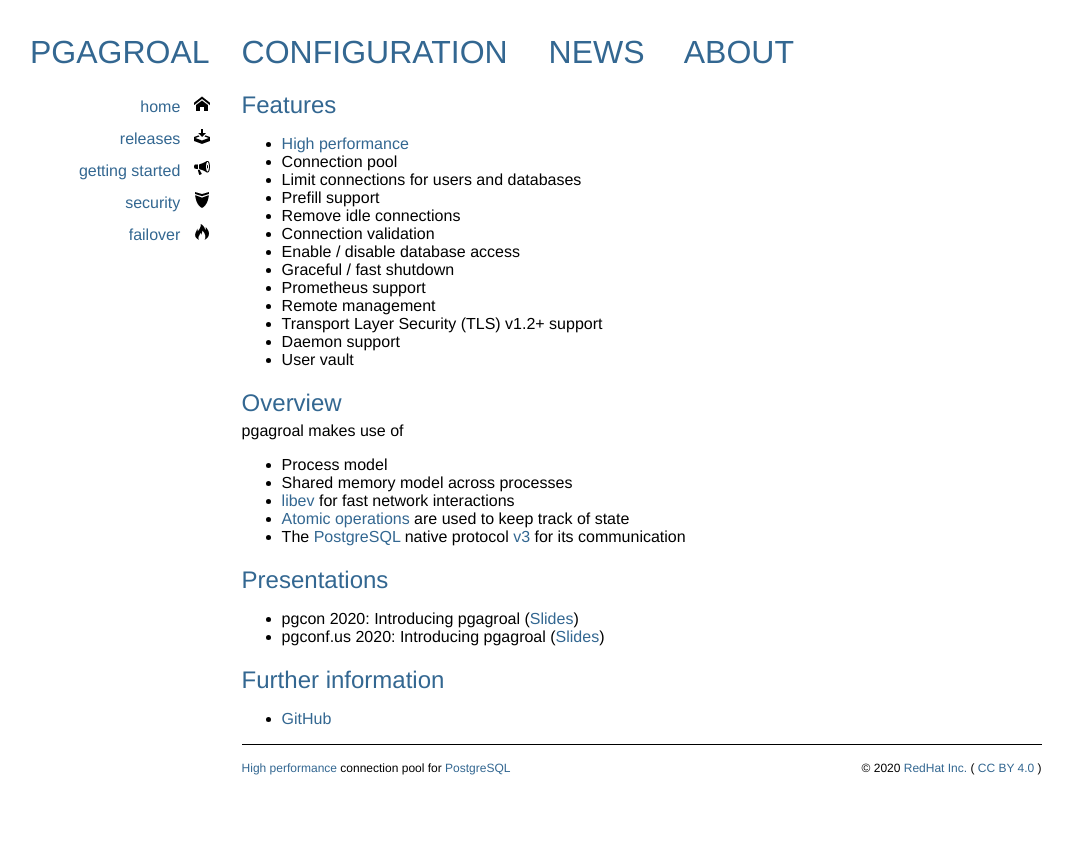
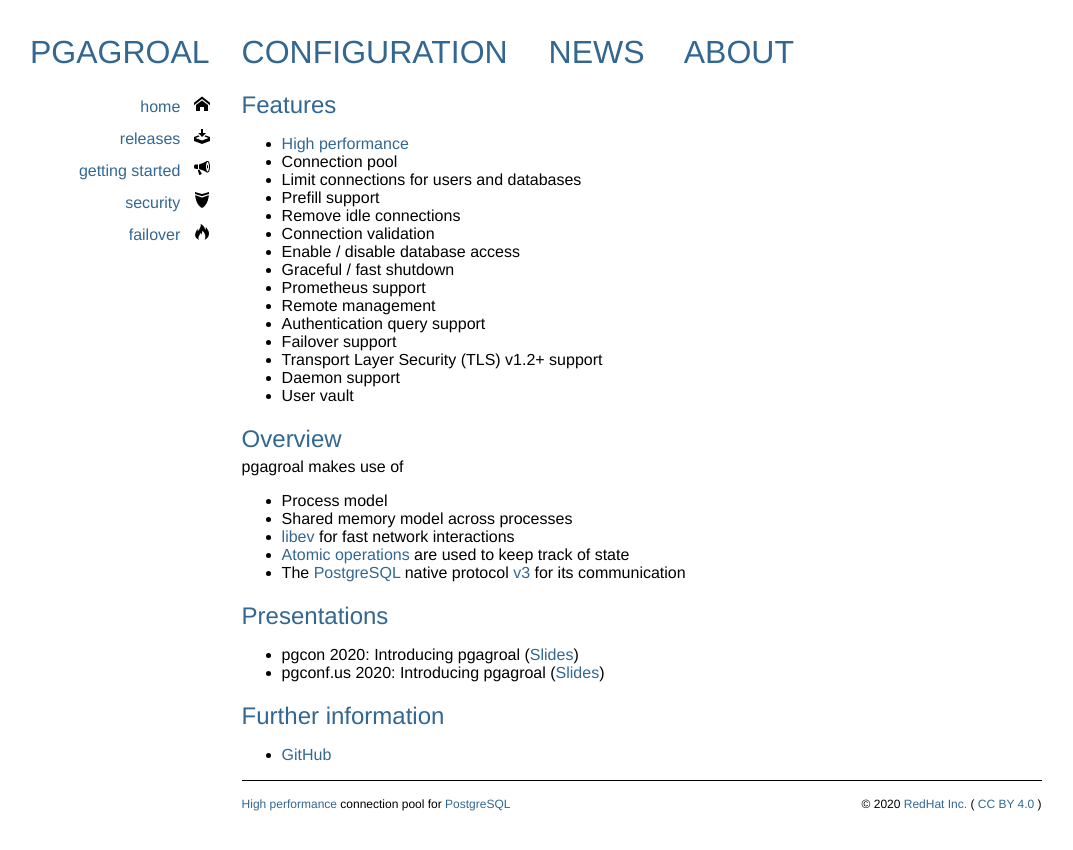
Before and after one commit to agroal/pgagroal, a Jekyll site: the page built from about.html, in a window 1280 px wide. Shown: the top 850 px of the page, without its empty margins (10-1083 px from the left). Built offline with Jekyll 4.4.1, drawn with Linux system fonts in a browser that asks for light colours; some web fonts are replaced.

Commit message:
Update feature list

```diff
--- a/about.html
+++ b/about.html
@@ -22,6 +22,8 @@
       <li>Graceful / fast shutdown</li>
       <li>Prometheus support</li>
       <li>Remote management</li>
+      <li>Authentication query support</li>
+      <li>Failover support</li>
       <li>Transport Layer Security (TLS) v1.2+ support</li>
       <li>Daemon support</li>
       <li>User vault</li>
```
